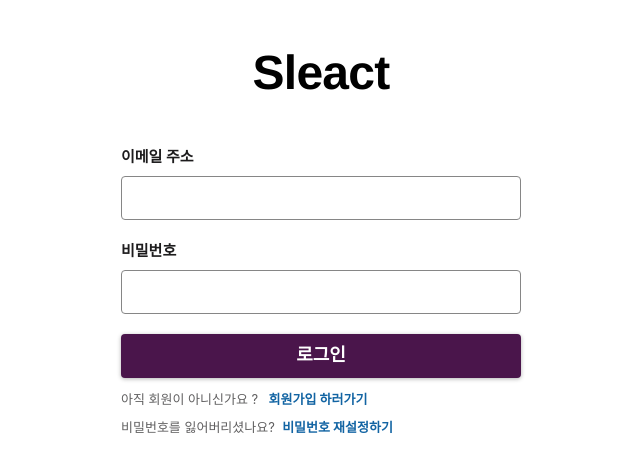
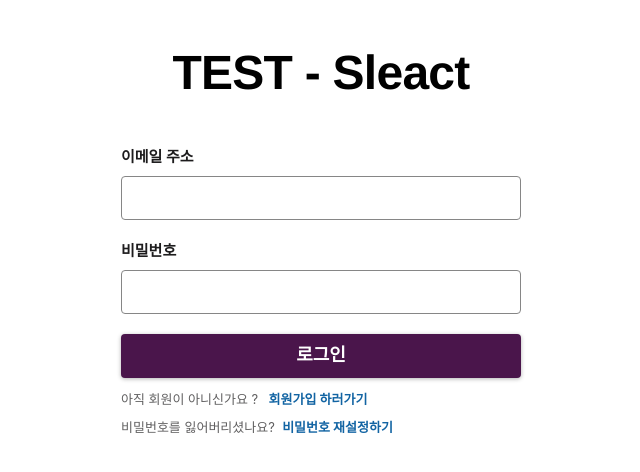
Before and after one commit to mejisue/sleact, a React (Vite) app in the folder front/: page /login in a window 1280 px wide. Shown: the top 472 px of the page, without its empty margins (319-959 px from the left). Built offline with nearby package versions, Linux system fonts and the light colour scheme; no server answers.

Commit message:
테스트 배포 시작

```diff
--- a/front/src/pages/login-page.tsx
+++ b/front/src/pages/login-page.tsx
@@ -57,7 +57,7 @@ export default function LoginPage() {
 
     return (
         <div id="container" >
-            <Header>Sleact </Header>
+            <Header>TEST - Sleact </Header>
             <Form onSubmit={onSubmit} >
                 <Label id="email-label" >
                     <span>이메일 주소 </span>
```
